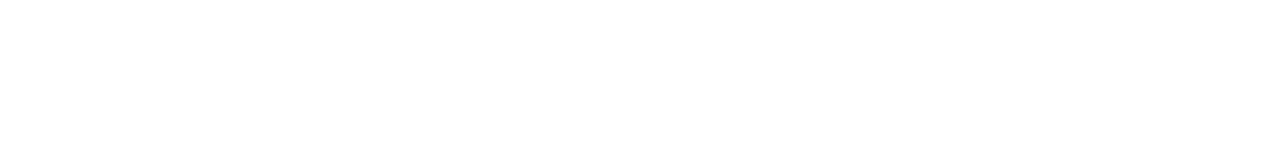
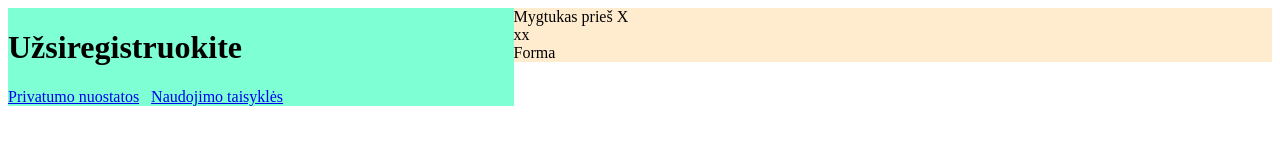
Before and after one commit to Algis1978/4-sign-up, a plain HTML site: page index.html in a window 1280 px wide. Drawn offline with Linux system fonts and the light colour scheme.

Commit message:
Basic form

```diff
--- /dev/null
+++ b/css files/style1.css
@@ -0,0 +1,16 @@
+Main {
+}
+.kairysis-stulpelis {
+  display: inline-block;
+  width: 40%;
+  float: left;
+  background-color: aquamarine;
+}
+.desinysis-stulpelis {
+  display: inline-block;
+  width: 60%;
+  float: left;
+  background-color: blanchedalmond;
+}
+.button {
+}
--- a/index.html
+++ b/index.html
@@ -5,8 +5,23 @@
     <meta http-equiv="X-UA-Compatible" content="IE=edge">
     <meta name="viewport" content="width=device-width, initial-scale=1.0">
     <title>Registracijos lango pavyzdys</title>
+    <link rel="stylesheet" href="./css files/style1.css">
 </head>
 <body>
-
+    <Main clas="container">
+        <div class="kairysis-stulpelis">
+            <h1>Užsiregistruokite</h1>
+            <a href="B">Privatumo nuostatos</a>
+            <span>&nbsp;</span>
+            <a href="A">Naudojimo taisyklės</a>
+        </div>
+        <div class="desinysis-stulpelis">
+            <div class="button">Mygtukas prieš X</div>
+            <div>xx</div>
+            <div>
+                Forma
+            </div>
+        </div>
+    </Main>
 </body>
 </html>
```
Also changed, not shown: css files/button.css (added), css files/form.css (added).
